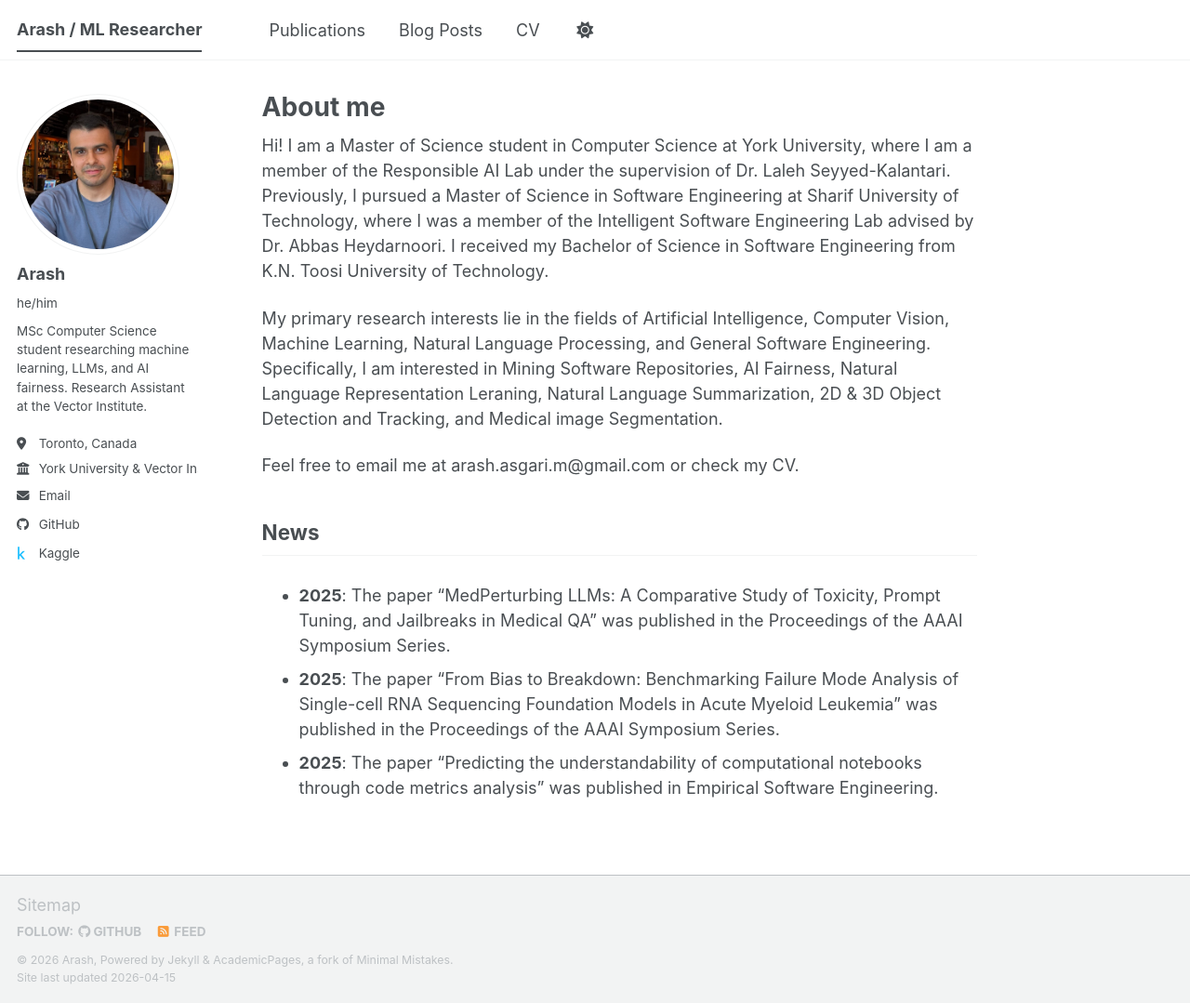
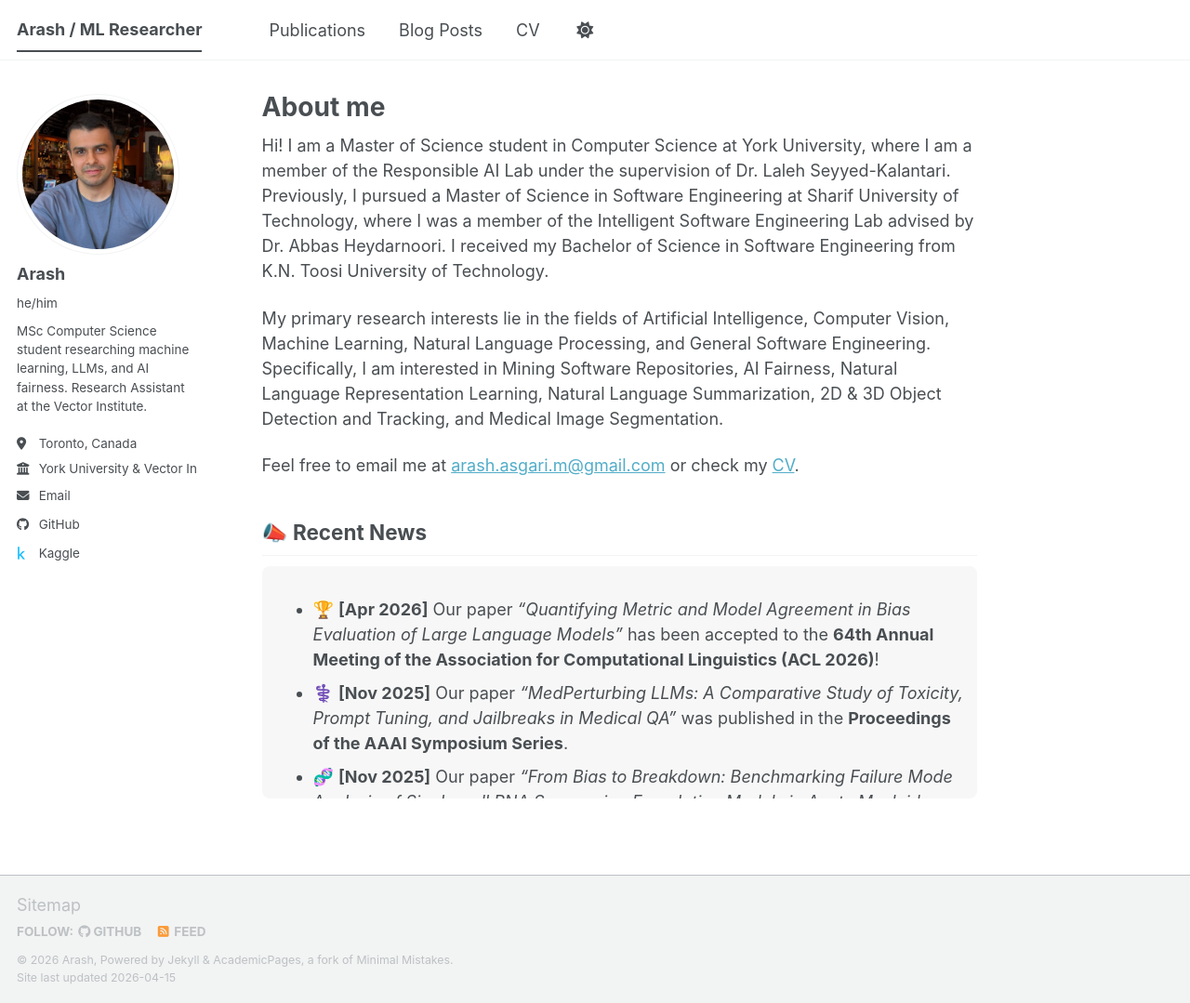
Before and after one commit to arashasg/arashasg.github.io, a Jekyll site: the page built from _pages/about.md, in a window 1280 px wide and 1079 px high. Shown: the whole window at 93% size. Built offline with Jekyll 4.4.1, drawn with Linux system fonts in a browser that asks for light colours; a script bundle is joined from its source files by our own code; library files that are not in the unit come from our copies.

Commit message:
update the news

```diff
--- a/_pages/about.md
+++ b/_pages/about.md
@@ -9,17 +9,18 @@ redirect_from:
 
 Hi! I am a Master of Science student in Computer Science at York University, where I am a member of the Responsible AI Lab under the supervision of Dr. Laleh Seyyed-Kalantari. Previously, I pursued a Master of Science in Software Engineering at Sharif University of Technology, where I was a member of the Intelligent Software Engineering Lab advised by Dr. Abbas Heydarnoori. I received my Bachelor of Science in Software Engineering from K.N. Toosi University of Technology.
 
-My primary research interests lie in the fields of Artificial Intelligence, Computer Vision, Machine Learning, Natural Language Processing, and General Software Engineering. Specifically, I am interested in Mining Software Repositories, AI Fairness, Natural Language Representation Leraning, Natural Language Summarization, 2D & 3D Object Detection and Tracking, and Medical image Segmentation.
+My primary research interests lie in the fields of Artificial Intelligence, Computer Vision, Machine Learning, Natural Language Processing, and General Software Engineering. Specifically, I am interested in Mining Software Repositories, AI Fairness, Natural Language Representation Learning, Natural Language Summarization, 2D & 3D Object Detection and Tracking, and Medical Image Segmentation.
 
-Feel free to email me at arash.asgari.m@gmail.com  or check my CV.
+Feel free to email me at [arash.asgari.m@gmail.com](mailto:arash.asgari.m@gmail.com) or check my [CV](/files/cv.pdf).
 
-## News
+## 📣 Recent News
 
-<div style="height: 250px; overflow-y: auto;" markdown="1">
+<div style="height: 250px; overflow-y: auto; padding: 15px; border-radius: 8px; background-color: rgba(0,0,0,0.03);" markdown="1">
 
-* **2025**: The paper "MedPerturbing LLMs: A Comparative Study of Toxicity, Prompt Tuning, and Jailbreaks in Medical QA" was published in the Proceedings of the AAAI Symposium Series.
-* **2025**: The paper "From Bias to Breakdown: Benchmarking Failure Mode Analysis of Single-cell RNA Sequencing Foundation Models in Acute Myeloid Leukemia" was published in the Proceedings of the AAAI Symposium Series.
-* **2025**: The paper "Predicting the understandability of computational notebooks through code metrics analysis" was published in Empirical Software Engineering.
-* **2024**: The paper "DistilKaggle: a distilled dataset of Kaggle Jupyter notebooks" was published in the Proceedings of the 21st International Conference on Mining Software Repositories.
+* 🏆 **[Apr 2026]** Our paper *"Quantifying Metric and Model Agreement in Bias Evaluation of Large Language Models"* has been accepted to the **64th Annual Meeting of the Association for Computational Linguistics (ACL 2026)**!
+* ⚕️ **[Nov 2025]** Our paper *"MedPerturbing LLMs: A Comparative Study of Toxicity, Prompt Tuning, and Jailbreaks in Medical QA"* was published in the **Proceedings of the AAAI Symposium Series**.
+* 🧬 **[Nov 2025]** Our paper *"From Bias to Breakdown: Benchmarking Failure Mode Analysis of Single-cell RNA Sequencing Foundation Models in Acute Myeloid Leukemia"* was published in the **Proceedings of the AAAI Symposium Series**.
+* 📊 **[Oct 2025]** Our paper *"Predicting the understandability of computational notebooks through code metrics analysis"* was published in **Empirical Software Engineering**.
+* 💻 **[Apr 2024]** Our paper *"DistilKaggle: a distilled dataset of Kaggle Jupyter notebooks"* was published in the **Proceedings of the 21st International Conference on Mining Software Repositories (MSR)**.
 
 </div>
```
